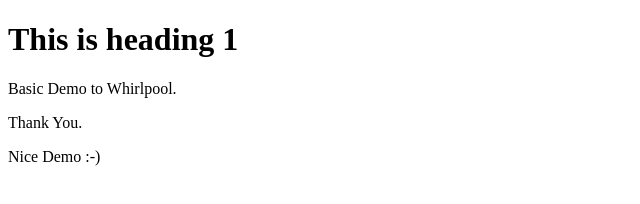
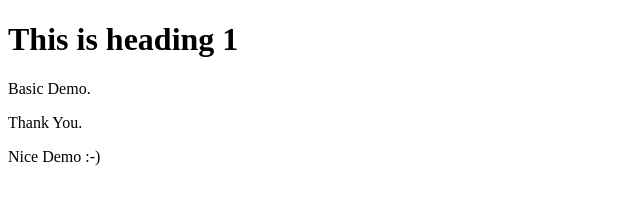
Before and after one commit to VpalletiCICD/CICDDemo, a plain HTML site: page index.html in a window 1280 px wide. Shown: the whole page, without its empty margins (0-640 px from the left). Drawn offline with Linux system fonts and the light colour scheme.

Commit message:
Update index.html

```diff
--- a/index.html
+++ b/index.html
@@ -4,7 +4,7 @@
 
 <h1>This is heading 1</h1>
 
-<p>Basic Demo to Whirlpool.</p>
+<p>Basic Demo.</p>
 <p>Thank You.</p>
 <p>Nice Demo :-)</p>
 
```
